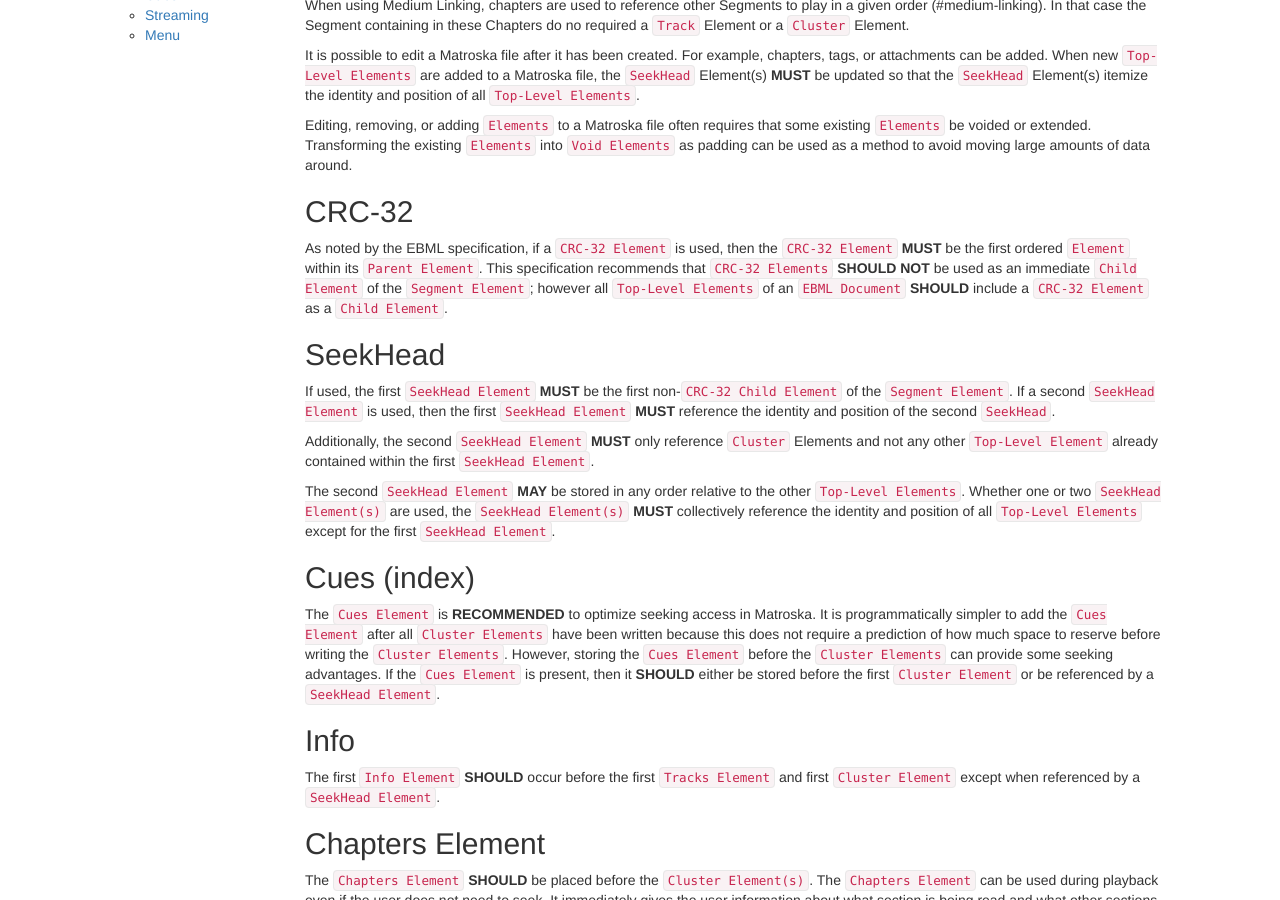
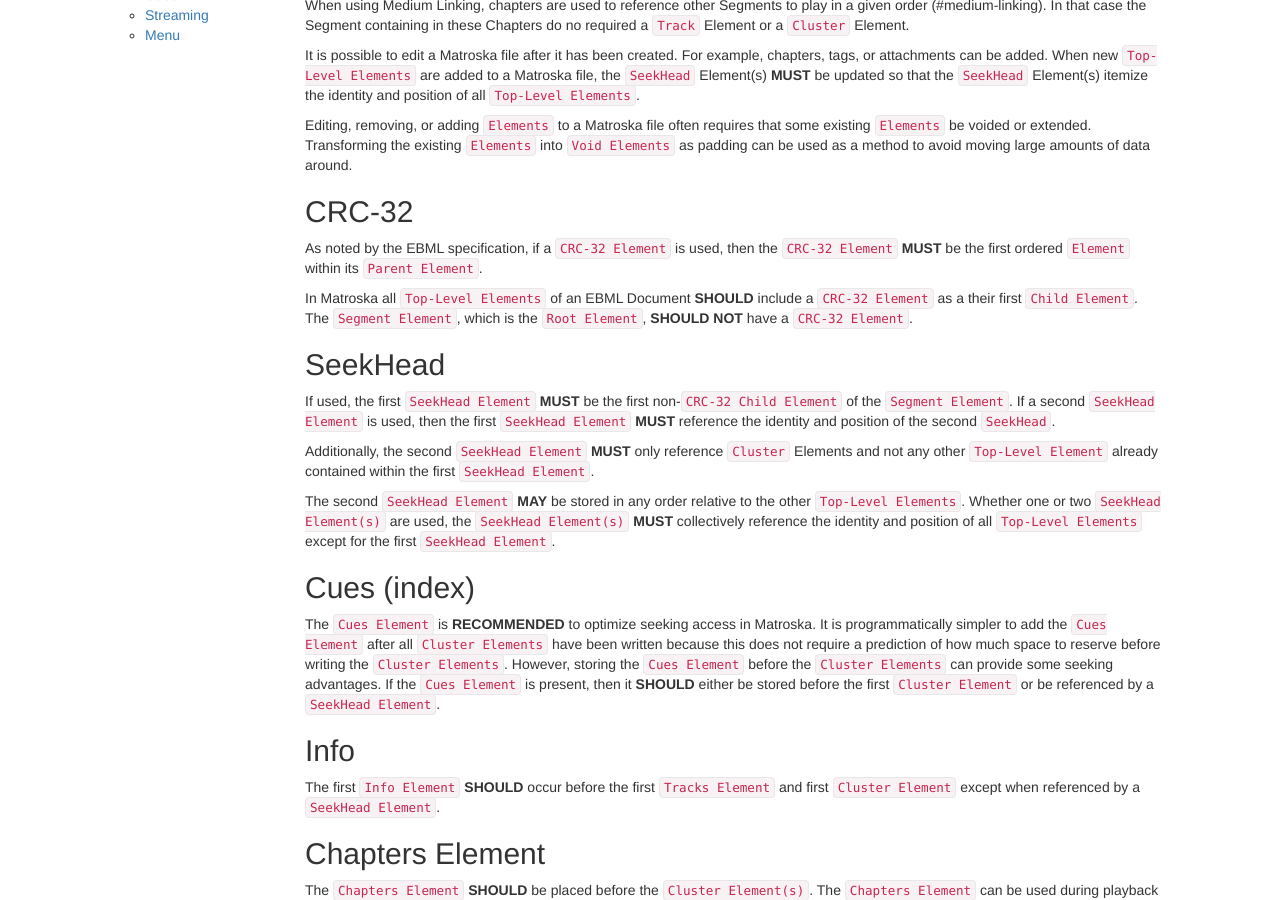
Before and after one commit to ietf-wg-cellar/matroska-specification, a Jekyll site: the page built from ordering.md, in a window 1280 px wide and 900 px high, scrolled down 380 px. Built offline with Jekyll 4.4.1, drawn with Linux system fonts in a browser that asks for light colours.

Commit message:
clarify the rule on top-level CRC-32 elements
* Top-Level Elements should have it
* Root Element should not have it

```diff
--- a/ordering.md
+++ b/ordering.md
@@ -34,10 +34,11 @@ as a method to avoid moving large amounts of data around.
 ## CRC-32
 
 As noted by the EBML specification, if a `CRC-32 Element` is used, then the `CRC-32 Element`
-**MUST** be the first ordered `Element` within its `Parent Element`. This specification
-recommends that `CRC-32 Elements` **SHOULD NOT** be used as an immediate `Child Element`
-of the `Segment Element`; however all `Top-Level Elements` of an `EBML Document`
-**SHOULD** include a `CRC-32 Element` as a `Child Element`.
+**MUST** be the first ordered `Element` within its `Parent Element`.
+
+In Matroska all `Top-Level Elements` of an EBML Document **SHOULD** include a `CRC-32 Element`
+as a their first `Child Element`.
+The `Segment Element`, which is the `Root Element`, **SHOULD NOT** have a `CRC-32 Element`.
 
 ## SeekHead
 
```
